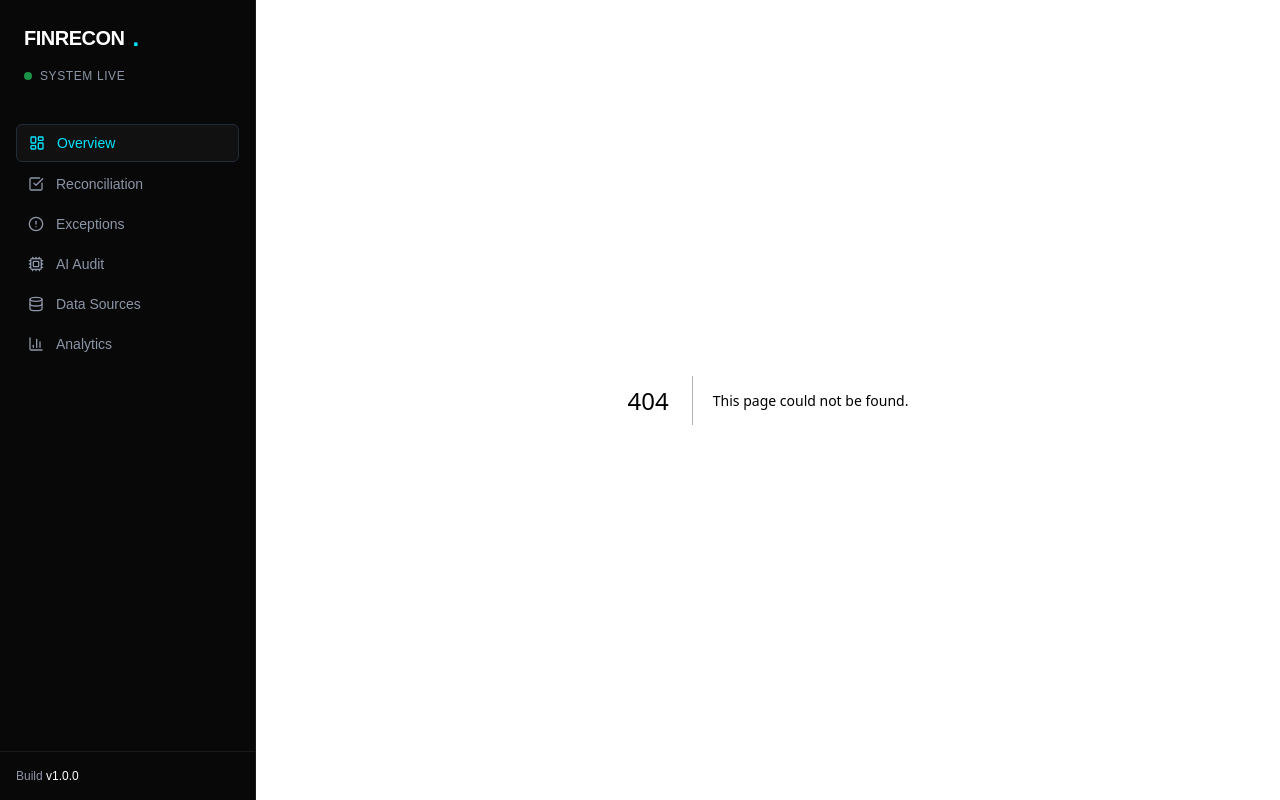
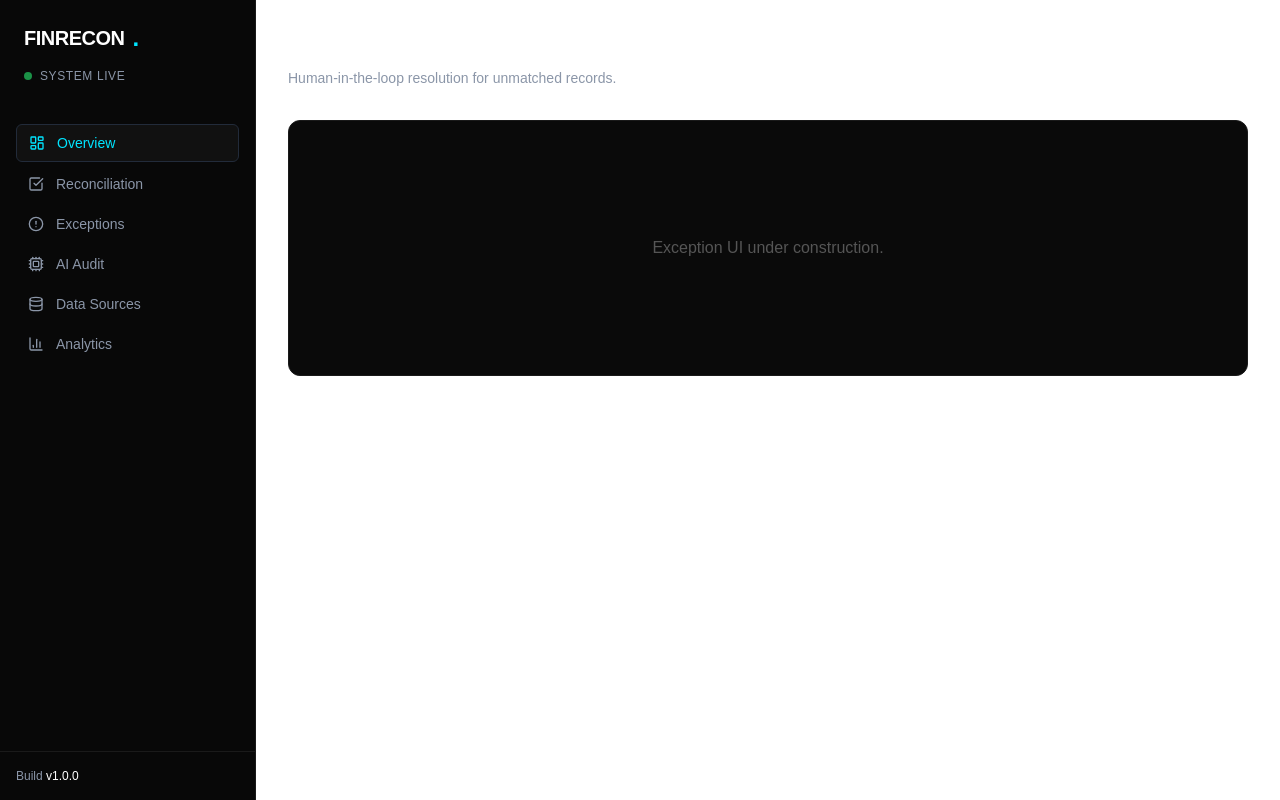
Before and after one commit to roy-abir05/FinRecon, a Next.js app in the folder frontend/: page /exceptions in a window 1280 px wide. Before the commit this address had no page. Built offline with nearby package versions, Linux system fonts and the light colour scheme.

Commit message:
feat: create pages with dummy placeholders

```diff
--- /dev/null
+++ b/frontend/app/analytics/page.tsx
@@ -0,0 +1,12 @@
+export default function ExceptionsPage() {
+  return (
+    <div className="p-8 max-w-5xl mx-auto">
+      <h1 className="text-2xl font-semibold text-white tracking-tight">Exception Queue</h1>
+      <p className="text-sm text-[#8B96A8] mt-1">Human-in-the-loop resolution for unmatched records.</p>
+
+      <div className="mt-8 border border-[#1a1a1a] bg-[#0A0A0A] rounded-xl h-64 flex items-center justify-center text-[#555555]">
+        Analytics UI under construction.
+      </div>
+    </div>
+  );
+}
--- /dev/null
+++ b/frontend/app/audit/page.tsx
@@ -0,0 +1,12 @@
+export default function ExceptionsPage() {
+  return (
+    <div className="p-8 max-w-5xl mx-auto">
+      <h1 className="text-2xl font-semibold text-white tracking-tight">Exception Queue</h1>
+      <p className="text-sm text-[#8B96A8] mt-1">Human-in-the-loop resolution for unmatched records.</p>
+
+      <div className="mt-8 border border-[#1a1a1a] bg-[#0A0A0A] rounded-xl h-64 flex items-center justify-center text-[#555555]">
+        Audit UI under construction.
+      </div>
+    </div>
+  );
+}
--- /dev/null
+++ b/frontend/app/exceptions/page.tsx
@@ -0,0 +1,12 @@
+export default function ExceptionsPage() {
+  return (
+    <div className="p-8 max-w-5xl mx-auto">
+      <h1 className="text-2xl font-semibold text-white tracking-tight">Exception Queue</h1>
+      <p className="text-sm text-[#8B96A8] mt-1">Human-in-the-loop resolution for unmatched records.</p>
+
+      <div className="mt-8 border border-[#1a1a1a] bg-[#0A0A0A] rounded-xl h-64 flex items-center justify-center text-[#555555]">
+        Exception UI under construction.
+      </div>
+    </div>
+  );
+}
--- /dev/null
+++ b/frontend/app/reconciliation/page.tsx
@@ -0,0 +1,12 @@
+export default function ExceptionsPage() {
+  return (
+    <div className="p-8 max-w-5xl mx-auto">
+      <h1 className="text-2xl font-semibold text-white tracking-tight">Exception Queue</h1>
+      <p className="text-sm text-[#8B96A8] mt-1">Human-in-the-loop resolution for unmatched records.</p>
+
+      <div className="mt-8 border border-[#1a1a1a] bg-[#0A0A0A] rounded-xl h-64 flex items-center justify-center text-[#555555]">
+        Reconciliation UI under construction.
+      </div>
+    </div>
+  );
+}
```
